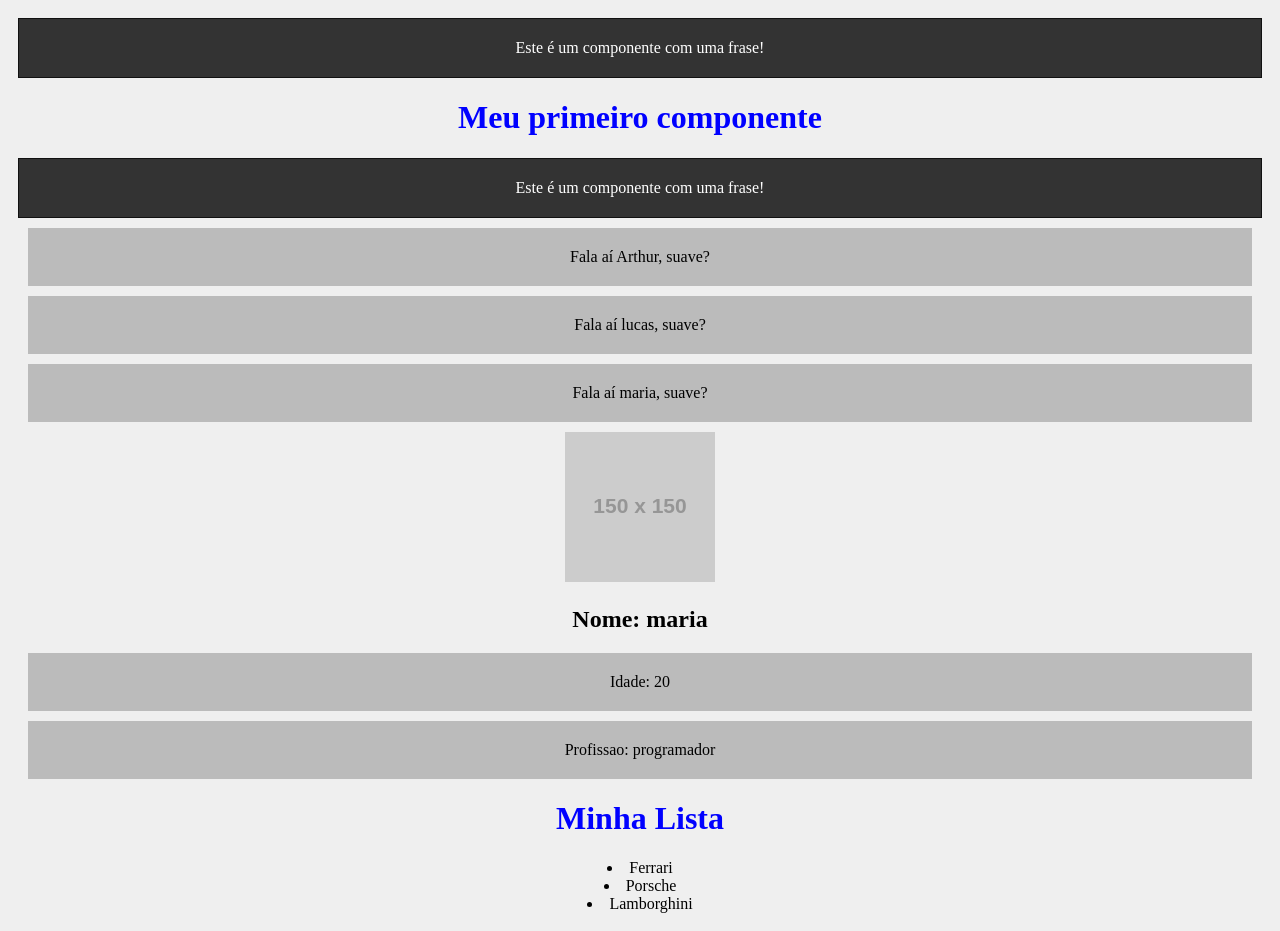
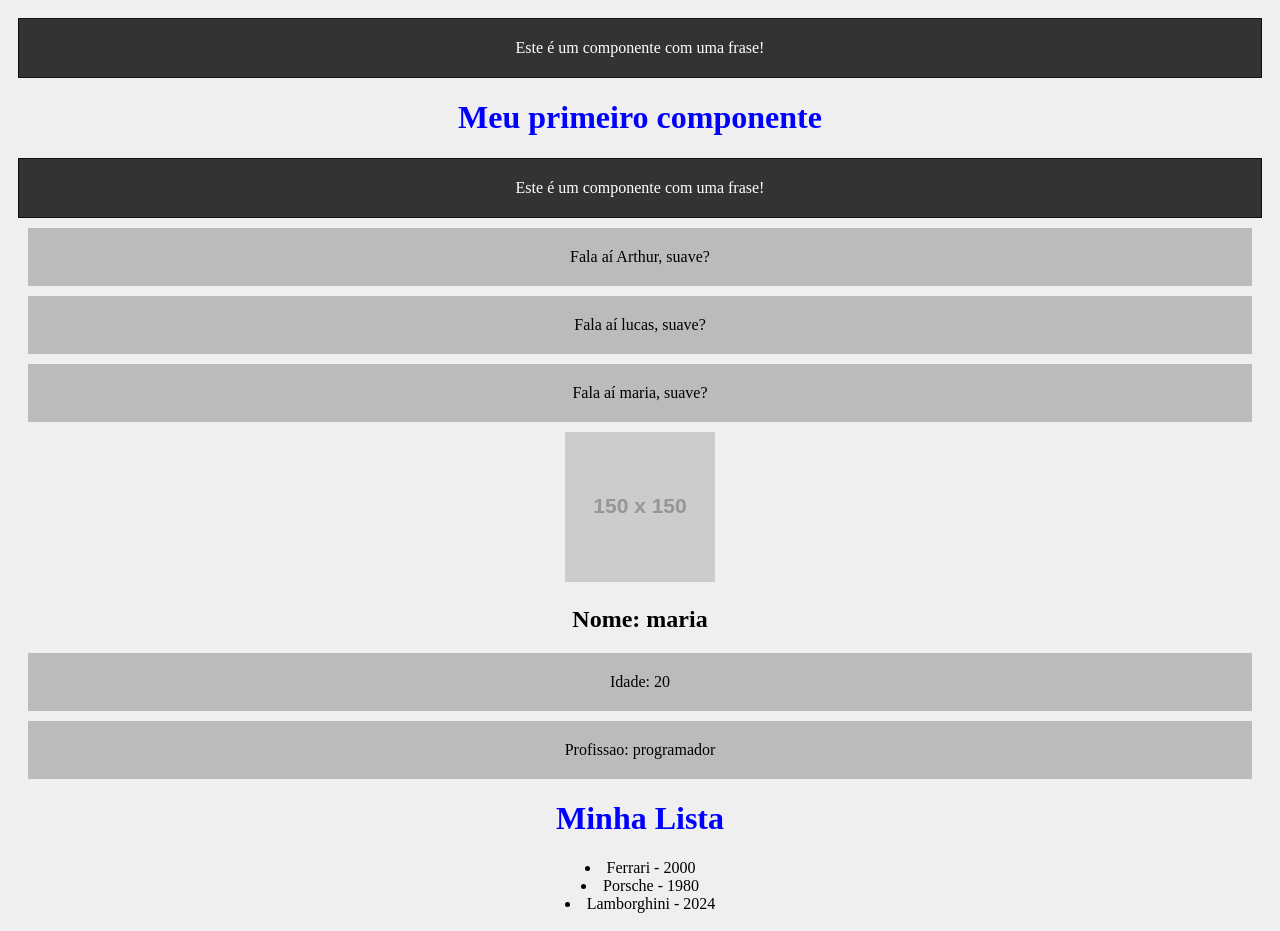
Before and after one commit to arthurotto123/react, a React (Create React App) app in the folder meu-projeto/: page / in a window 1280 px wide. Built offline with nearby package versions, Linux system fonts and the light colour scheme.

Commit message:
avançando com props

```diff
--- a/meu-projeto/src/componetes/Item.js
+++ b/meu-projeto/src/componetes/Item.js
@@ -1,10 +1,16 @@
-function Item(props){
+import PropTypes from 'prop-types'
+
+function Item({marca, lancamento}){
     return(
         <>
-        <li>{props.marca}</li>
+        <li>{marca} - {lancamento}</li>
         </>
     )
 }
 
+Item.propTypes = {
+    marca: PropTypes.string.isRequired,
+}
+
 export default Item;
 // // Função Item que retorna um item de lista
--- a/meu-projeto/src/componetes/List.js
+++ b/meu-projeto/src/componetes/List.js
@@ -4,9 +4,9 @@ function List() {
     return (
         <>
             <h1>Minha Lista</h1>
-            <Item marca="Ferrari" />
-            <Item marca="Porsche"/>
-            <Item marca="Lamborghini"/>
+            <Item marca="Ferrari"  lancamento={2000}/>
+            <Item marca="Porsche" lancamento={1980}/>
+            <Item marca="Lamborghini" lancamento={2024}/>
         </>
     )
 }
```
